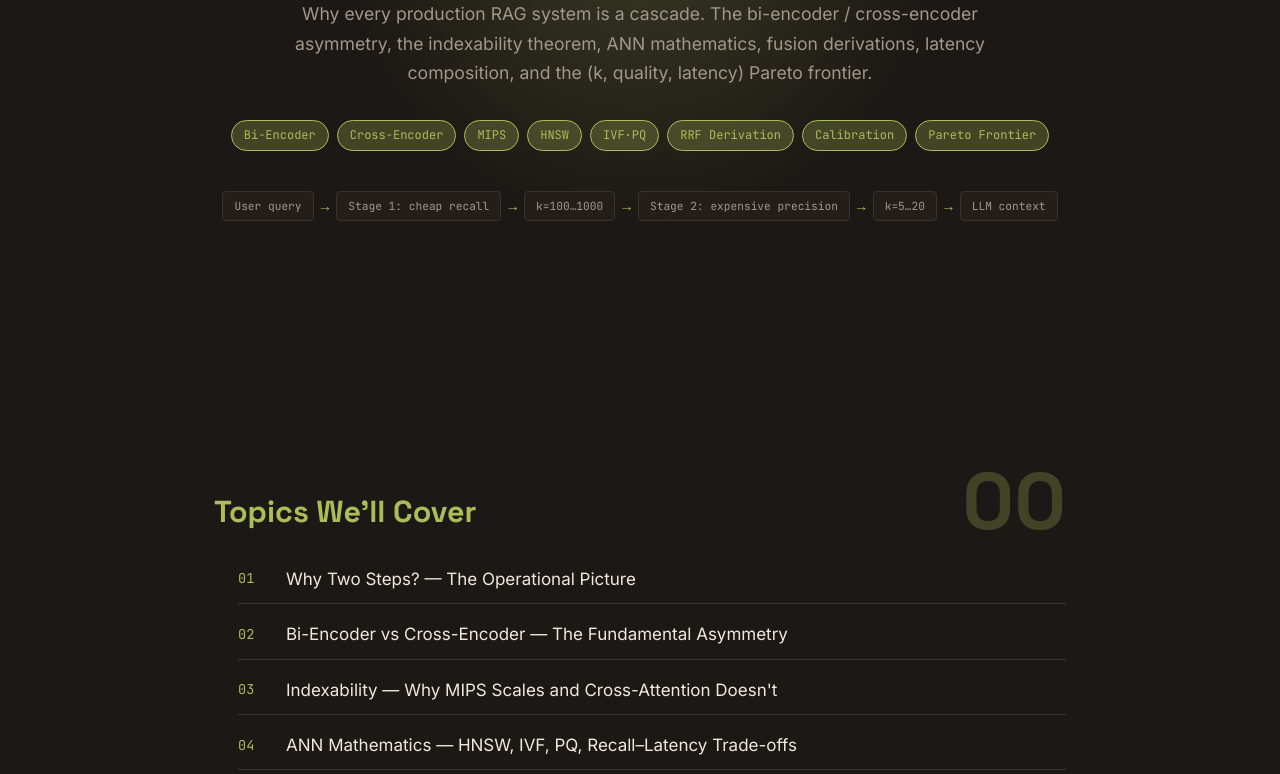
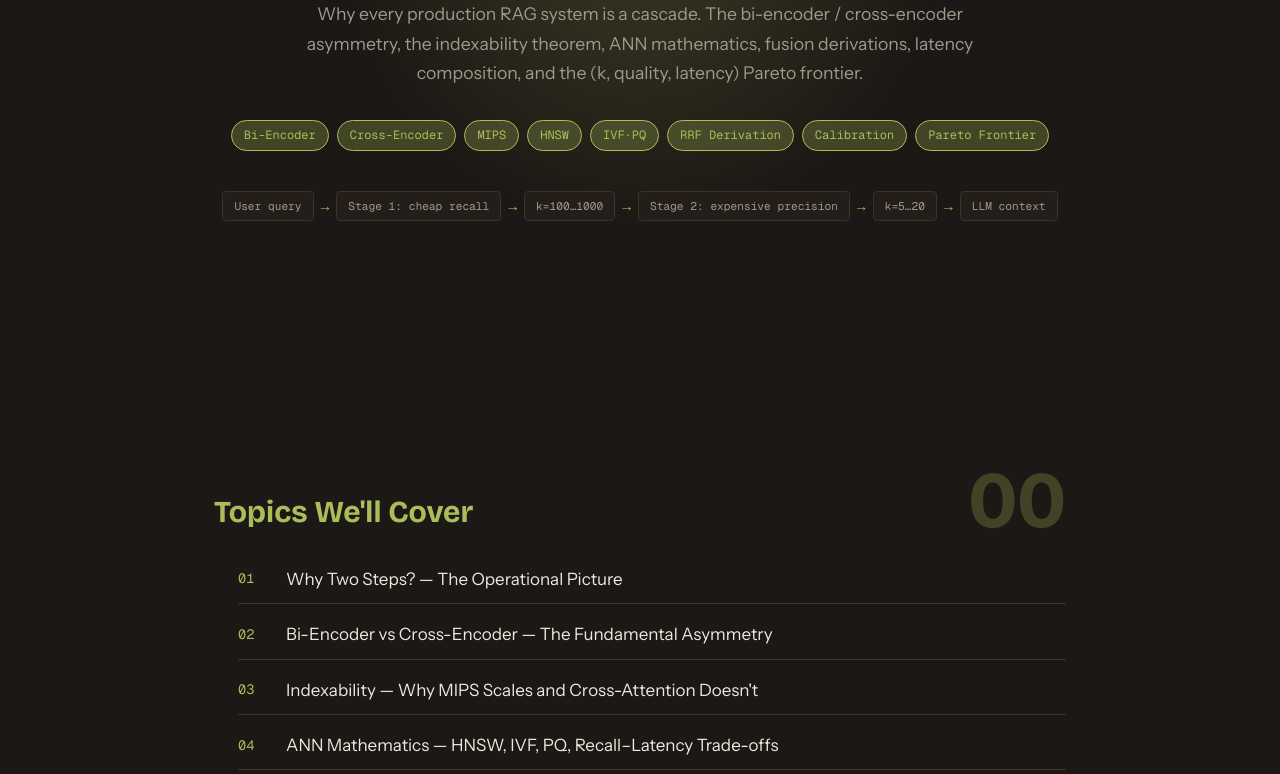
Before and after one commit to BrendanJamesLynskey/RAG_08_Two_Step_Retrieval_Architecture, a plain HTML site: page index.html in a window 1280 px wide. Shown: the part 371-1145 px from the top of the page. Drawn offline with nearby package versions, Linux system fonts and the light colour scheme.

Commit message:
Set the "Walnut & Teal" typefaces
Replace the shared Playfair Display / Space Grotesk / DM Sans / Inter /
JetBrains Mono stack with this group's trio: Bricolage Grotesque for headings, Instrument Sans for body, Geist Mono for code.
Font names change only in font declarations, SVG and canvas text, so
slide copy is untouched.

Co-Authored-By: Claude Opus 5.5 <noreply@anthropic.com>

```diff
--- a/index.html
+++ b/index.html
@@ -6,7 +6,7 @@
     <title>RAG 08 &mdash; Two-Step Retrieval: Architecture &amp; Cost-Quality Mathematics</title>
     <link rel="preconnect" href="https://fonts.googleapis.com">
     <link rel="preconnect" href="https://fonts.gstatic.com" crossorigin>
-    <link href="https://fonts.googleapis.com/css2?family=JetBrains+Mono:wght@400;500;700&family=Space+Grotesk:wght@400;500;600;700&family=Inter:wght@400;500;600&display=swap" rel="stylesheet">
+    <link href="https://fonts.googleapis.com/css2?family=Bricolage+Grotesque:wght@400;500;600;700&family=Instrument+Sans:ital,wght@0,400;0,500;0,600;0,700;1,400;1,700&family=Geist+Mono:ital,wght@0,400;0,500;0,600;0,700;1,400;1,700&display=swap" rel="stylesheet">
     <style>
         :root {
             --bg-primary: #1c1815;
@@ -18,9 +18,9 @@
             --accent-dim: #aabd5944;
             --accent-glow: #aabd5933;
             --border: #3a322b;
-            --font-display: 'Space Grotesk', sans-serif;
-            --font-mono: 'JetBrains Mono', 'Fira Code', monospace;
-            --font-body: 'Inter', sans-serif;
+            --font-display: 'Bricolage Grotesque', sans-serif;
+            --font-mono: 'Geist Mono', 'Geist Mono', monospace;
+            --font-body: 'Instrument Sans', sans-serif;
             --max-width: 900px;
         }
         *, *::before, *::after { box-sizing: border-box; margin: 0; padding: 0; }
```
